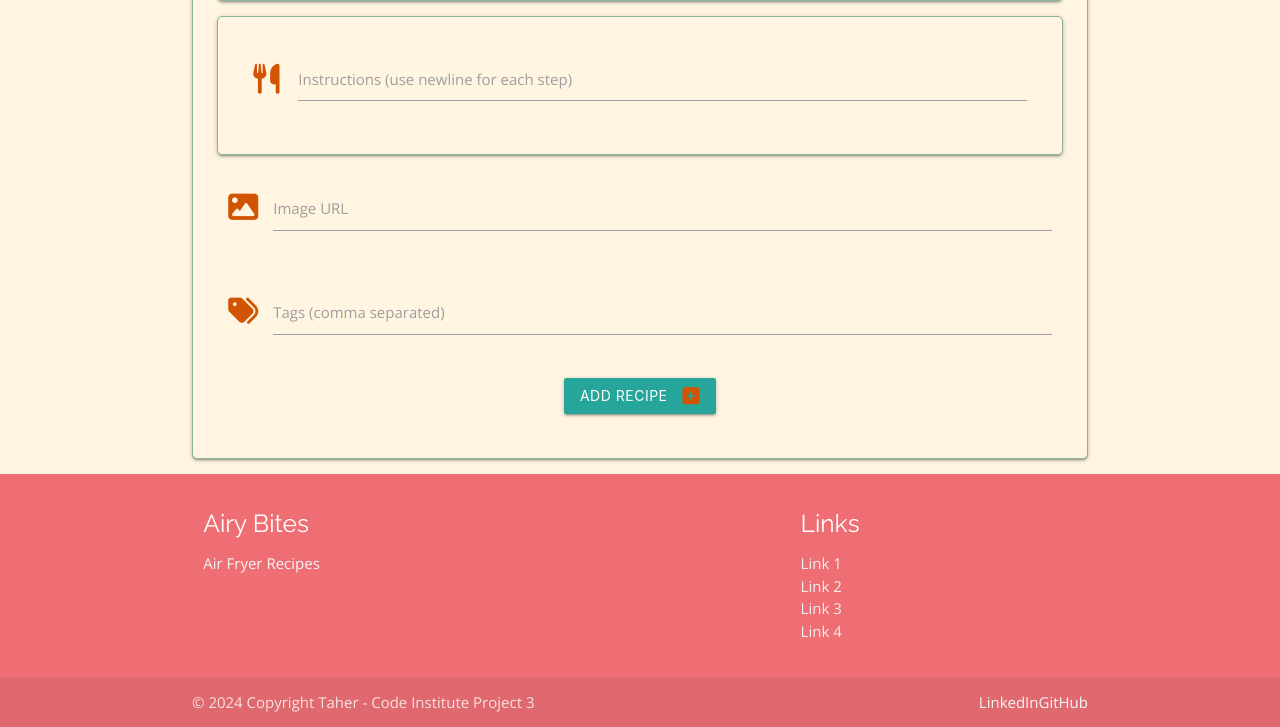
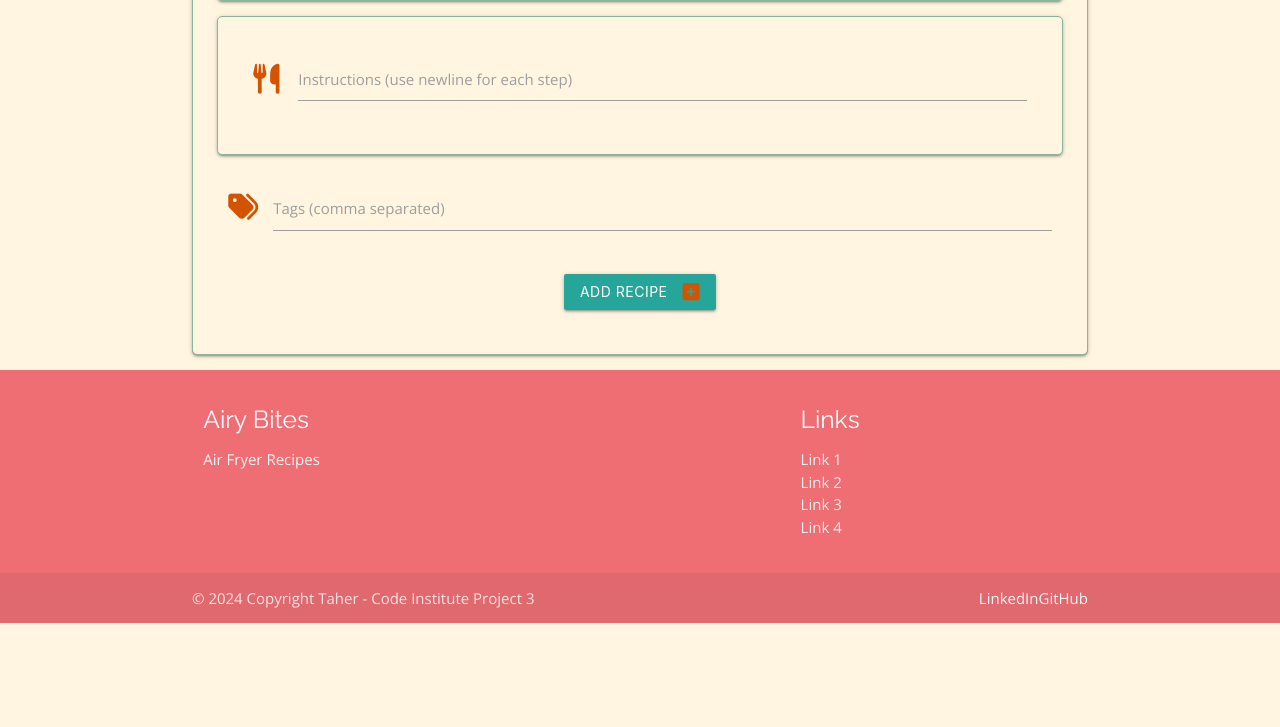
Before and after one commit to TaherCCG/airybitesrecipes, a Flask app: page /add_recipe in a window 1280 px wide. Shown: the part 1216-1943 px from the top of the page. After the commit the page ends 1839 px from the top, so only its background shows below. Run offline with Flask 3, Linux system fonts and the light colour scheme; the visitor is signed in with stand-in values (Sample User, id 1); data that the repository does not hold is empty; some libraries are stand-ins or nearby versions.

Commit message:
Refactor: Removed image url as it will not be used

```diff
--- a/app.py
+++ b/app.py
@@ -226,7 +226,6 @@ def add_recipe():
         temperature = int(request.form["temperature"])
         servings = int(request.form["servings"])
         instructions = request.form["instructions"].split("\n")
-        image_url = request.form["image_url"]
         tags = request.form["tags"].split(",")
 
         ingredient_names = request.form.getlist("ingredient_name[]")
@@ -256,7 +255,6 @@ def add_recipe():
             "total_time": total_time,
             "temperature": temperature,
             "servings": servings,
-            "image_url": image_url,
             "category": category,
             "tags": tags,
             "ingredients": ingredient_refs,
@@ -285,7 +283,6 @@ def edit_recipe(recipe_id):
         temperature = int(request.form["temperature"])
         servings = int(request.form["servings"])
         instructions = request.form["instructions"].split("\n")
-        image_url = request.form["image_url"]
         tags = request.form["tags"].split(",")
 
         ingredient_names = request.form.getlist("ingredient_name[]")
@@ -315,7 +312,6 @@ def edit_recipe(recipe_id):
             "total_time": total_time,
             "temperature": temperature,
             "servings": servings,
-            "image_url": image_url,
             "category": category,
             "tags": tags,
             "ingredients": ingredient_refs,
@@ -414,7 +410,5 @@ def manage_recipes():
     return render_template("manage_recipes.html", recipes=recipes)
 
 
-
-
 if __name__ == "__main__":
     app.run(host=os.environ.get("IP"), port=int(os.environ.get("PORT")), debug=True)
--- a/templates/add_recipe.html
+++ b/templates/add_recipe.html
@@ -93,14 +93,6 @@
                     <label for="instructions">Instructions (use newline for each step)</label>
                 </div>
             </div>
-            <!-- Image URL -->
-            <div class="row">
-                <div class="input-field col s12">
-                    <i class="fas fa-image icon prefix"></i>
-                    <input id="image_url" name="image_url" type="url" class="validate">
-                    <label for="image_url">Image URL</label>
-                </div>
-            </div>
             <!-- Tags -->
             <div class="row">
                 <div class="input-field col s12">
```
Also changed, not shown: templates/edit_recipe.html (+0 -8 lines).
